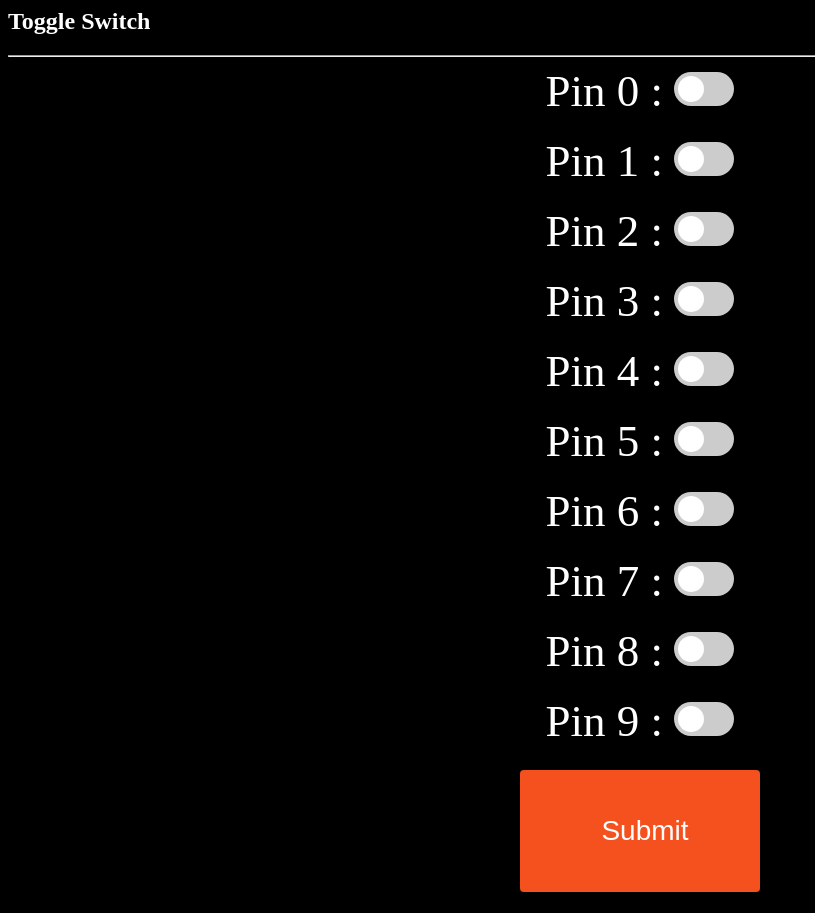
After one commit to ABHIRAMSHIBU/jarvisReborn, a PHP site: page /button.php in a window 1280 px wide. The commit adds this page. Shown: the whole page, without its empty margins (0-815 px from the left). Run offline with PHP 8.4, Linux system fonts and the light colour scheme.

Commit message:
Button layout working!

```diff
--- /dev/null
+++ b/button.php
@@ -0,0 +1,147 @@
+
+<html>
+<head>
+<meta name="viewport" content="width=device-width, initial-scale=1">
+<style>
+.button {
+  display: inline-block;
+  border-radius: 4px;
+  background-color: #f4511e;
+  border: none;
+  color: #FFFFFF;
+  text-align: center;
+  font-size: 28px;
+  padding: 20px;
+  width: 200px;
+  transition: all 0.5s;
+  cursor: pointer;
+  margin: 5px;
+}
+
+.button span {
+  cursor: pointer;
+  display: inline-block;
+  position: relative;
+  transition: 0.5s;
+}
+
+.button span:after {
+  content: '\00bb';
+  position: absolute;
+  opacity: 0;
+  top: 0;
+  right: -20px;
+  transition: 0.5s;
+}
+
+.button:hover span {
+  padding-right: 25px;
+}
+
+.button:hover span:after {
+  opacity: 1;
+  right: 0;
+}
+.switch {
+  position: relative;
+  display: inline-block;
+  width: 60px;
+  height: 34px;
+}
+
+.switch input {display:none;}
+
+.slider {
+  position: absolute;
+  cursor: pointer;
+  top: 0;
+  left: 0;
+  right: 0;
+  bottom: 0;
+  background-color: #ccc;
+  -webkit-transition: .4s;
+  transition: .4s;
+}
+
+.slider:before {
+  position: absolute;
+  content: "";
+  height: 26px;
+  width: 26px;
+  left: 4px;
+  bottom: 4px;
+  background-color: white;
+  -webkit-transition: .4s;
+  transition: .4s;
+}
+
+input:checked + .slider {
+  background-color: #2196F3;
+}
+
+input:focus + .slider {
+  box-shadow: 0 0 1px #2196F3;
+}
+
+input:checked + .slider:before {
+  -webkit-transform: translateX(26px);
+  -ms-transform: translateX(26px);
+  transform: translateX(26px);
+}
+
+/* Rounded sliders */
+.slider.round {
+  border-radius: 34px;
+}
+
+.slider.round:before {
+  border-radius: 50%;
+}
+</style>
+</head>
+<body bgcolor="black">
+<font color="white">
+<h2>Toggle Switch</h2>
+</font>
+<!--
+<label class="switch">
+  <input type="checkbox">
+  <span class="slider"></span>
+</label>
+
+<label class="switch">
+  <input type="checkbox" checked>
+  <span class="slider"></span>
+</label><br><br>
+
+<label class="switch">
+  <input type="checkbox">
+  <span class="slider round"></span>
+</label>
+
+<label class="switch">
+  <input type="checkbox" checked>
+  <span class="slider round"></span>
+</label>
+-->
+
+<form action="handle.php" method="post">
+	    <?php
+	    echo "<center><hr>";
+	    for($i=0;$i<10;$i++){
+            echo "<span style='color: white; font-size: 45px;'>Pin $i\t:\t</span>";
+            echo '<label class="switch">';
+            echo "<input type='checkbox' name='$i' value='Yes' />";
+            echo '<span class="slider round"></span>';
+            echo '</label>';
+            echo "<br><br>";
+        }
+        echo "</center>"
+	    ?>
+	    <center>
+	    <span class="button">
+	    <input type="Submit" class = "button" style="vertical-align:middle" value="Submit" ></input></span></center>
+
+</form>
+</body>
+</html>
--- a/index.php
+++ b/index.php
@@ -121,7 +121,7 @@
     <?php
     $servername = "localhost";
     $username = "ssal";
-    $password = "PZR9qiAxzOEYmZTu";
+    $password = "PqOnei4xt973wToR";
     $dbname = "ssal";
 
     // Create connection
```
Also changed, not shown: handle.php (added, +23 -0 lines), test.php (+6 -5 lines).
